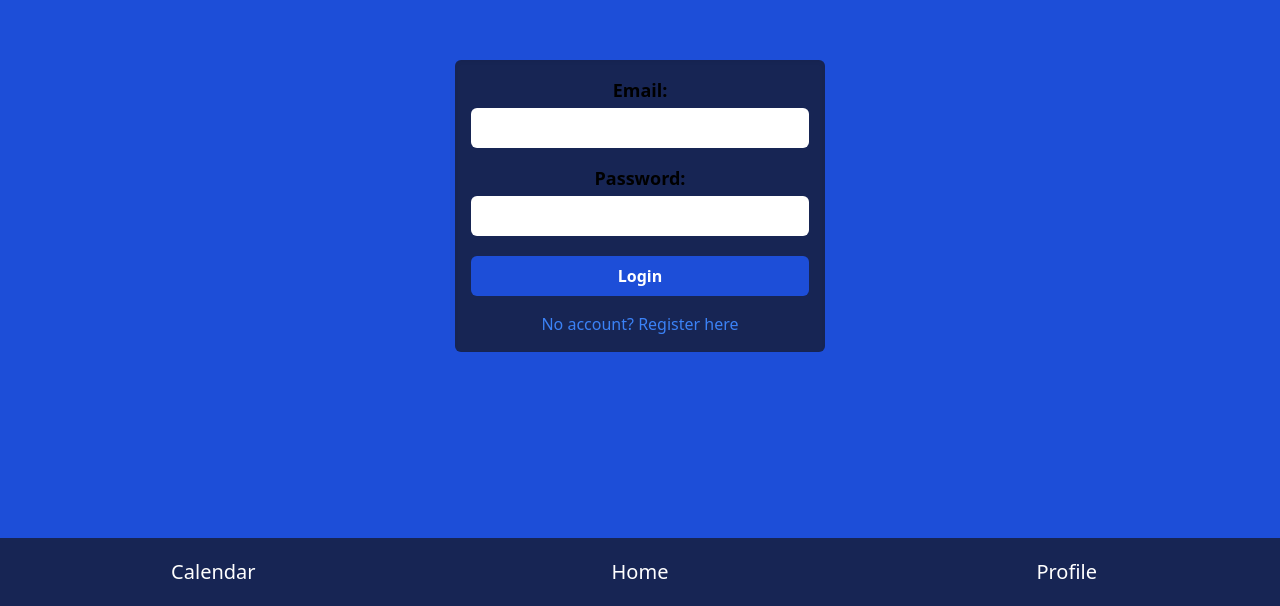
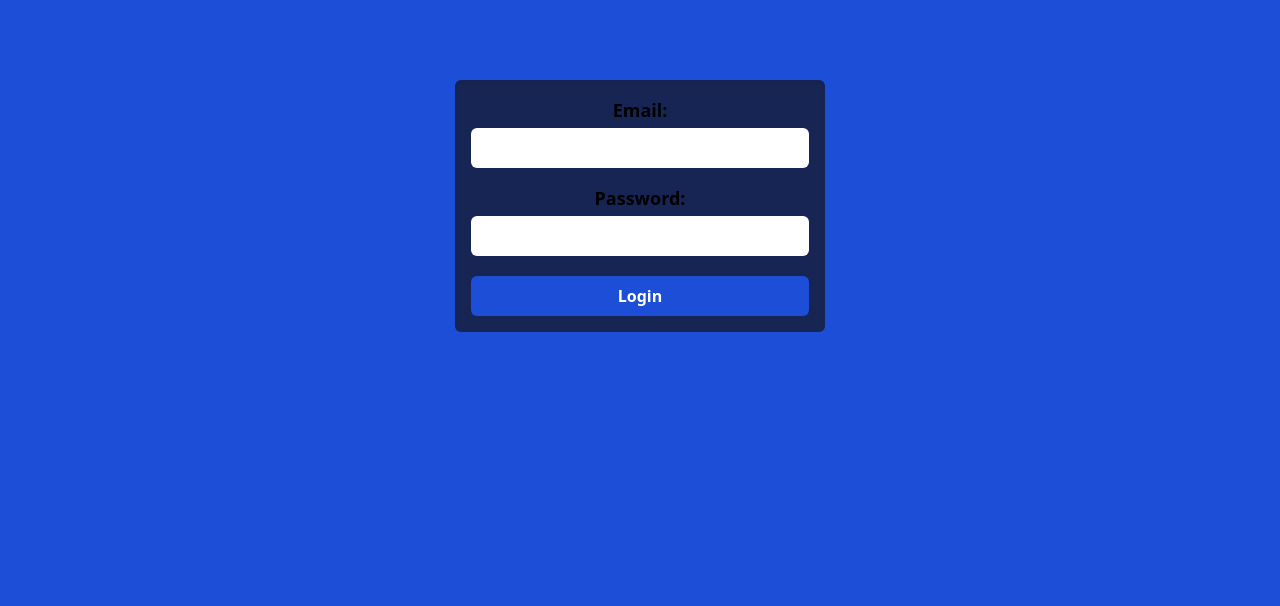
Before and after one commit to RCC-STUDIO/jawn-timetracker, a Next.js app: page /login in a window 1280 px wide. Shown: the part 194-800 px from the top of the page. Built offline with nearby package versions, Linux system fonts and the light colour scheme.

Commit message:
Added some security with logging in

```diff
--- a/app/layout.tsx
+++ b/app/layout.tsx
@@ -1,29 +1,32 @@
-import type { Metadata } from 'next'
-import { Inter } from 'next/font/google'
-import './globals.css'
-import NavBar from '@/components/NavBar'
-import ManagerLink from '@/components/ManagerLink'
-const inter = Inter({ subsets: ['latin'] })
+import type { Metadata } from "next";
+import { Inter } from "next/font/google";
+import "./globals.css";
+import NavBar from "@/components/NavBar";
+import ManagerLink from "@/components/ManagerLink";
+import AuthProvider from "./pages/api/auth/Provider";
+const inter = Inter({ subsets: ["latin"] });
 
 export const metadata: Metadata = {
-  title: 'Create Next App',
-  description: 'Generated by create next app',
-}
+  title: "Create Next App",
+  description: "Generated by create next app",
+};
 
 export default function RootLayout({
   children,
 }: {
-  children: React.ReactNode
+  children: React.ReactNode;
 }) {
   return (
     <html lang="en">
       <body className="flex flex-col min-h-screen">
-        <div className='flex-grow flex flex-col bg-blue-700'>
-          <ManagerLink/>
-          {children}
-          <NavBar/>
-        </div>
+        <AuthProvider>
+          <div className="flex-grow flex flex-col bg-blue-700">
+            <ManagerLink />
+            {children}
+            <NavBar />
+          </div>
+        </AuthProvider>
       </body>
     </html>
-  )
+  );
 }
--- a/app/login/page.tsx
+++ b/app/login/page.tsx
@@ -57,9 +57,6 @@ const LoginPage: React.FC = () => {
             />
           </div>
           <button type="submit" className="mt-5 py-2 rounded-md bg-blue-700 text-white font-semibold hover:bg-blue-800">Login</button>
-          <div className="mt-4">
-              <a href="/register" className="text-blue-500 hover:text-blue-600">No account? Register here</a>
-          </div>
         </div>
       </form>
     </main>
--- /dev/null
+++ b/app/pages/api/auth/Provider.jsx
@@ -0,0 +1,13 @@
+'use client'
+import React from 'react'
+import { SessionProvider } from 'next-auth/react'
+
+const AuthProvider = ({children}) => {
+  return (
+    <SessionProvider>
+        {children}
+    </SessionProvider>
+  )
+}
+
+export default AuthProvider
--- a/components/NavBar.tsx
+++ b/components/NavBar.tsx
@@ -1,13 +1,26 @@
 'use client'
 import React from "react"
+import { useSession } from "next-auth/react"
 
 //Styles Variables
 const buttonStyle = "bg-blue-950 hover:bg-blue-700 hover:text-blue-950 text-white p-5 w-full text-center"
-
+let loggedIn = false
 
 export default function NavBar() {
+    const checkUser = () => {
+        const { status } = useSession({
+            required: true,
+            onUnauthenticated() {
+              // The user is not authenticated, handle it here.
+            },
+          })
+          if (status === "loading") {
+            loggedIn = true
+            return "Loading or not authenticated..."
+          }
+    }
     return (
-        <footer className="">
+        loggedIn && (<footer className="">
             <div className="flex flex-row text-xl text-white absolute bottom-0 left-0 w-full">
                 <div className={buttonStyle}>
                     <a href="/calendar">Calendar</a>
@@ -19,6 +32,6 @@ export default function NavBar() {
                     <a href="/profile">Profile</a>
                 </div>
             </div>
-        </footer>
+        </footer>)
     )
 }
--- a/package.json
+++ b/package.json
@@ -11,9 +11,10 @@
   "dependencies": {
     "@next-auth/prisma-adapter": "^1.0.7",
     "@prisma/client": "^5.8.1",
+    "auth": "^1.0.2",
     "bcrypt": "^5.1.1",
     "next": "14.0.4",
-    "next-auth": "^4.24.5",
+    "next-auth": "^4.24.7",
     "prisma": "^5.8.1",
     "react": "^18",
     "react-dom": "^18",
```
Also changed, not shown: 1 other file (tests, documents, lock files or other folders).
